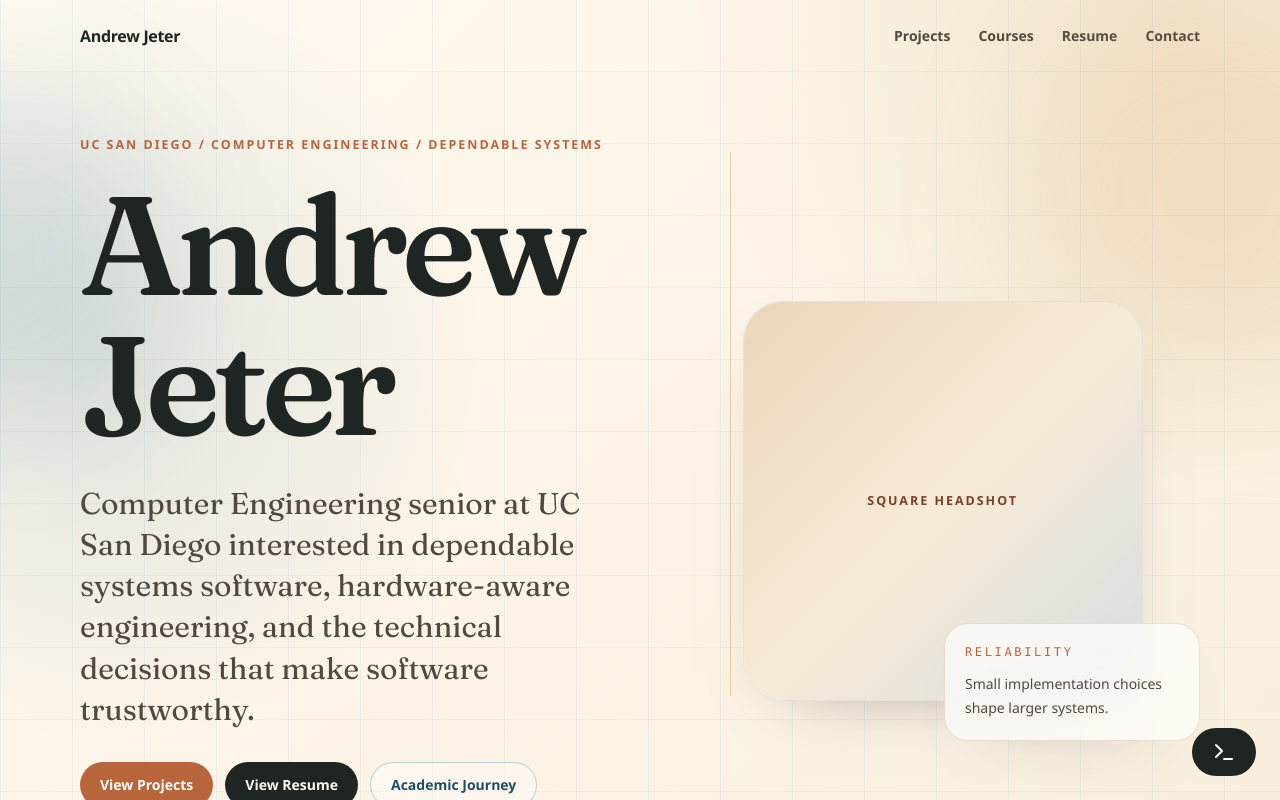
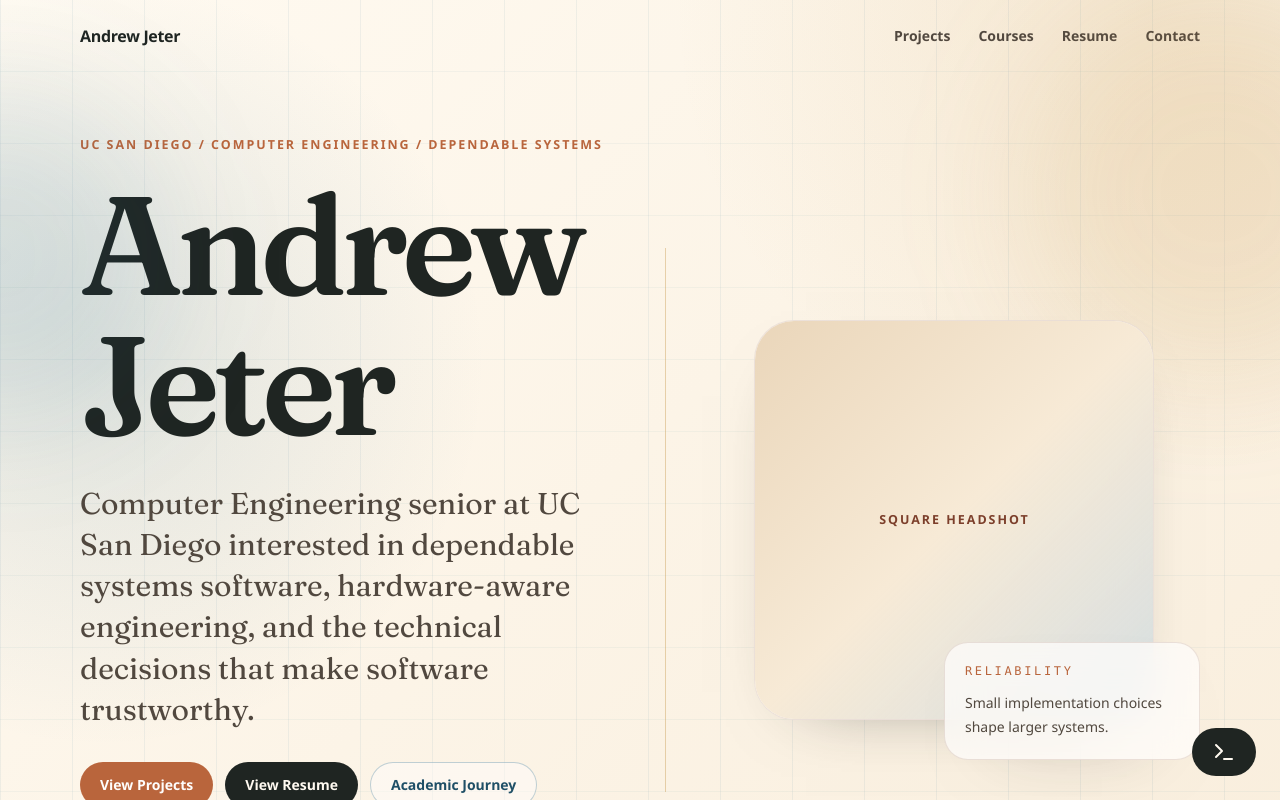
Before and after one commit to acjeter/acjeter.github.io, a React (Vite) app: page / in a window 1280 px wide. Shown: the top 800 px of the page. Built offline with nearby package versions, Linux system fonts and the light colour scheme.

Commit message:
Adjusted hero vertical bar

```diff
--- a/src/pages/Home.tsx
+++ b/src/pages/Home.tsx
@@ -86,8 +86,7 @@
                 </nav>
             </header>
 
-            <Section className="relative grid min-h-[calc(100vh-6rem)] items-center gap-14 pt-10 md:grid-cols-[1.05fr_0.95fr] md:pt-16">
-                <div className="absolute left-[58%] top-20 hidden h-[34rem] w-px bg-gold-500/40 md:block" />
+            <Section className="grid min-h-[calc(100vh-6rem)] items-center gap-14 pt-10 md:grid-cols-[minmax(0,1.05fr)_1px_minmax(0,0.95fr)] md:gap-x-10 md:pt-16">
                 <motion.div
                     initial={{ opacity: 0, y: 18 }}
                     animate={{ opacity: 1, y: 0 }}
@@ -116,6 +115,8 @@
                         <Badge tone="natural">Phoenix-based next chapter</Badge>
                     </div>
                 </motion.div>
+
+                <div className="hidden h-[34rem] w-px self-center bg-gold-500/40 md:block" />
 
                 <motion.div
                     initial={{ opacity: 0, y: 24 }}
```
